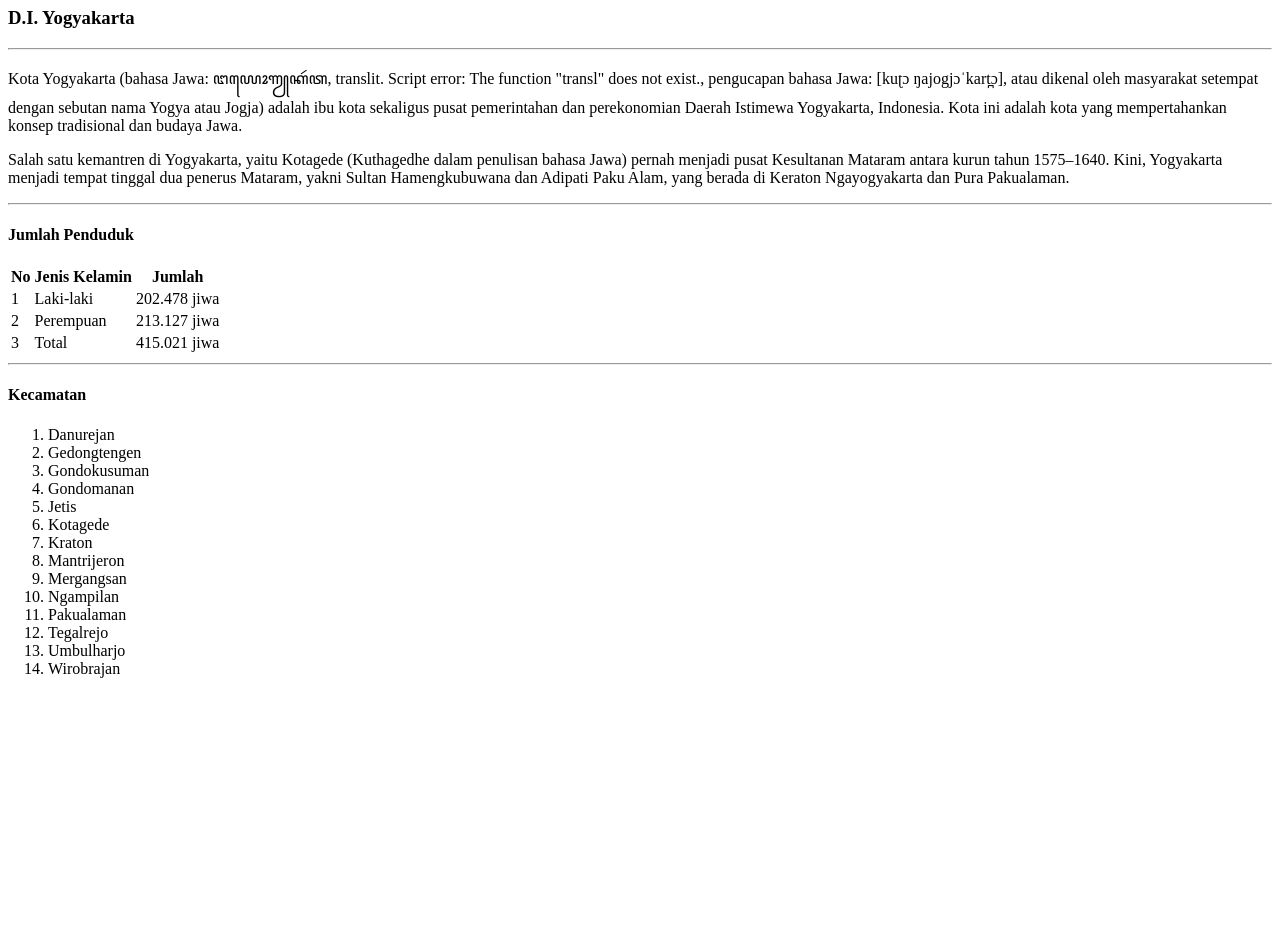
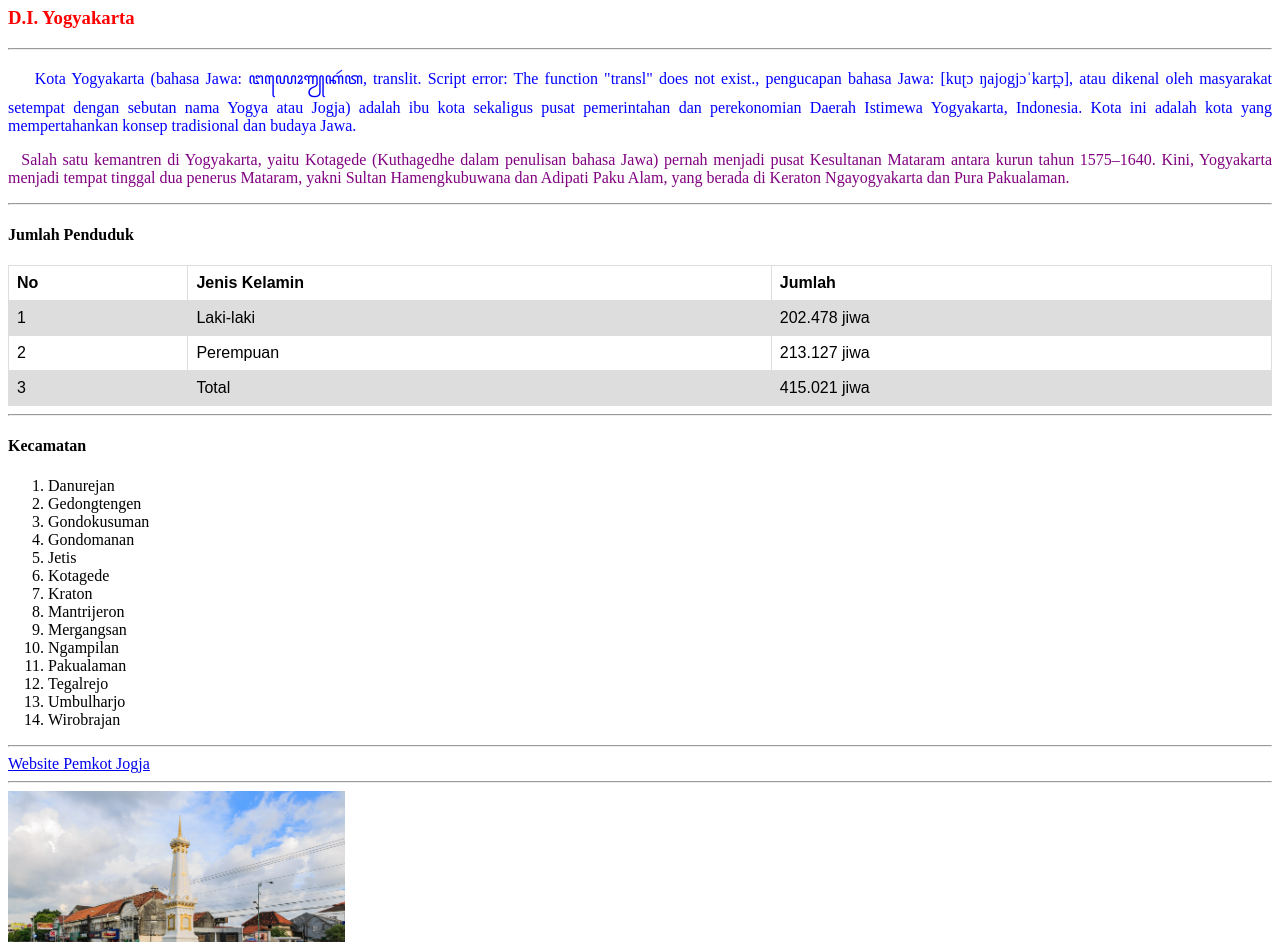
Before and after one commit to anshori/pgweb2025-acara1, a plain HTML site: page index.html in a window 1280 px wide. Shown: the part 73-1015 px from the top of the page. Before the commit the page ends 800 px from the top, so only its background shows below. Drawn offline with Linux system fonts and the light colour scheme.

Commit message:
menambahkan style, tautan, gambar, dan video yutub

```diff
--- /dev/null
+++ b/app.css
@@ -0,0 +1,36 @@
+h1 {
+	color: green;
+}
+
+h3 {
+	color: red;
+}
+
+#p1 {
+	text-align: justify;
+	text-indent: 20pt;
+	color: blue;
+}
+
+.p2 {
+	text-align: justify;
+	text-indent: 10pt;
+	color: purple;
+}
+
+/* Style Table */
+table {
+  font-family: arial, sans-serif;
+  border-collapse: collapse;
+  width: 100%;
+}
+
+td, th {
+  border: 1px solid #dddddd;
+  text-align: left;
+  padding: 8px;
+}
+
+tr:nth-child(even) {
+  background-color: #dddddd;
+}
--- a/index.html
+++ b/index.html
@@ -5,23 +5,26 @@
 	<meta charset="UTF-8">
 	<meta name="viewport" content="width=device-width, initial-scale=1.0">
 	<title>Acara 1 | HTML CSS</title>
+
+	<link rel="stylesheet" href="app.css">
 </head>
 
 <body>
 	<main>
 		<!-- Judul -->
-		<h1 style="color: red;">Kota Yogyakarta</h1>
+		<h1 class="p2">Kota Yogyakarta</h1>
 
 		<!-- Sub Judul -->
 		<h3>D.I. Yogyakarta</h3>
 		<hr>
 
 		<!-- Deskripsi -->
-		<p>Kota Yogyakarta (bahasa Jawa: ꦔꦪꦺꦴꦒꦾꦏꦂꦠ, translit. Script error: The function "transl" does not exist.,
+		<p id="p1">Kota Yogyakarta (bahasa Jawa: ꦔꦪꦺꦴꦒꦾꦏꦂꦠ, translit. Script error: The function "transl" does not exist.,
 			pengucapan bahasa Jawa: [kuʈɔ ŋajogjɔˈkart̪ɔ], atau dikenal oleh masyarakat setempat dengan sebutan nama Yogya
 			atau Jogja) adalah ibu kota sekaligus pusat pemerintahan dan perekonomian Daerah Istimewa Yogyakarta, Indonesia.
 			Kota ini adalah kota yang mempertahankan konsep tradisional dan budaya Jawa.</p>
-		<p>Salah satu kemantren di Yogyakarta, yaitu Kotagede (Kuthagedhe dalam penulisan bahasa Jawa) pernah menjadi pusat
+		<p class="p2">Salah satu kemantren di Yogyakarta, yaitu Kotagede (Kuthagedhe dalam penulisan bahasa Jawa) pernah
+			menjadi pusat
 			Kesultanan Mataram antara kurun tahun 1575–1640. Kini, Yogyakarta menjadi tempat tinggal dua penerus Mataram,
 			yakni Sultan Hamengkubuwana dan Adipati Paku Alam, yang berada di Keraton Ngayogyakarta dan Pura Pakualaman. </p>
 		<hr>
@@ -70,6 +73,25 @@
 			<li>Umbulharjo</li>
 			<li>Wirobrajan</li>
 		</ol>
+
+		<hr>
+
+		<!-- Link -->
+		<a href="https://jogjakota.go.id/" target="_blank" rel="noopener noreferrer"
+			title="Klik untuk membuka Website">Website Pemkot Jogja</a>
+
+		<hr>
+
+		<!-- image -->
+		<img src="images/Yogyakarta_Indonesia_Tugu-Yogyakarta-02.jpg" alt="" height="200px" title="Tugu Yogyakarta">
+
+		<hr>
+
+		<!-- iframe -->
+		<iframe width="560" height="315" src="https://www.youtube.com/embed/z_lvZLnsnhI?si=bMASgT6ZtDk_ANuU"
+			title="YouTube video player" frameborder="0"
+			allow="accelerometer; autoplay; clipboard-write; encrypted-media; gyroscope; picture-in-picture; web-share"
+			referrerpolicy="strict-origin-when-cross-origin" allowfullscreen></iframe>
 	</main>
 </body>
 
```
Also changed, not shown: images/Yogyakarta_Indonesia_Tugu-Yogyakarta-02.jpg (added).
